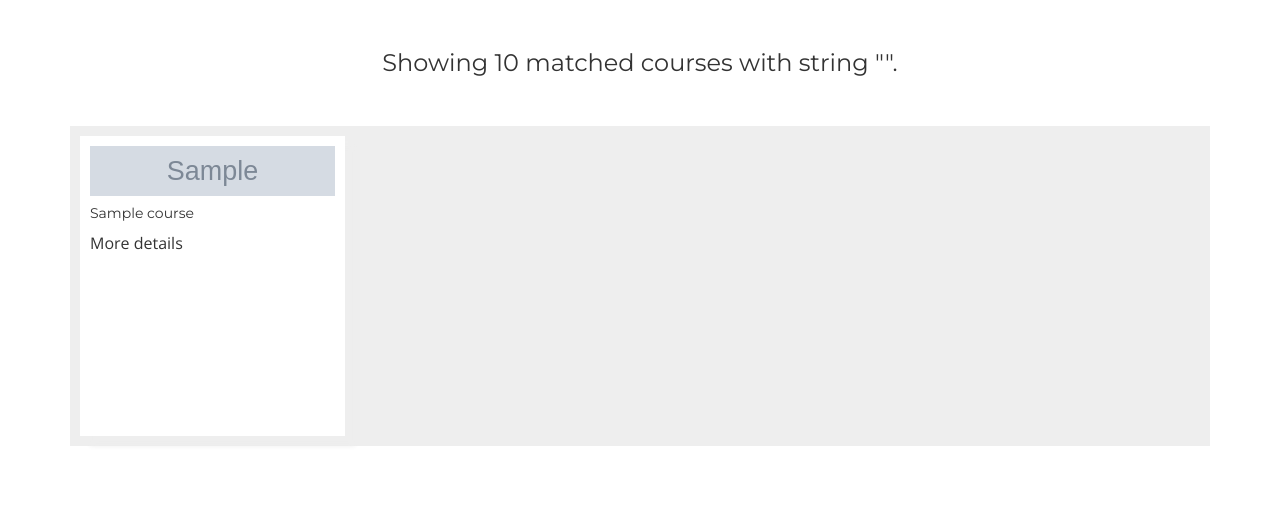
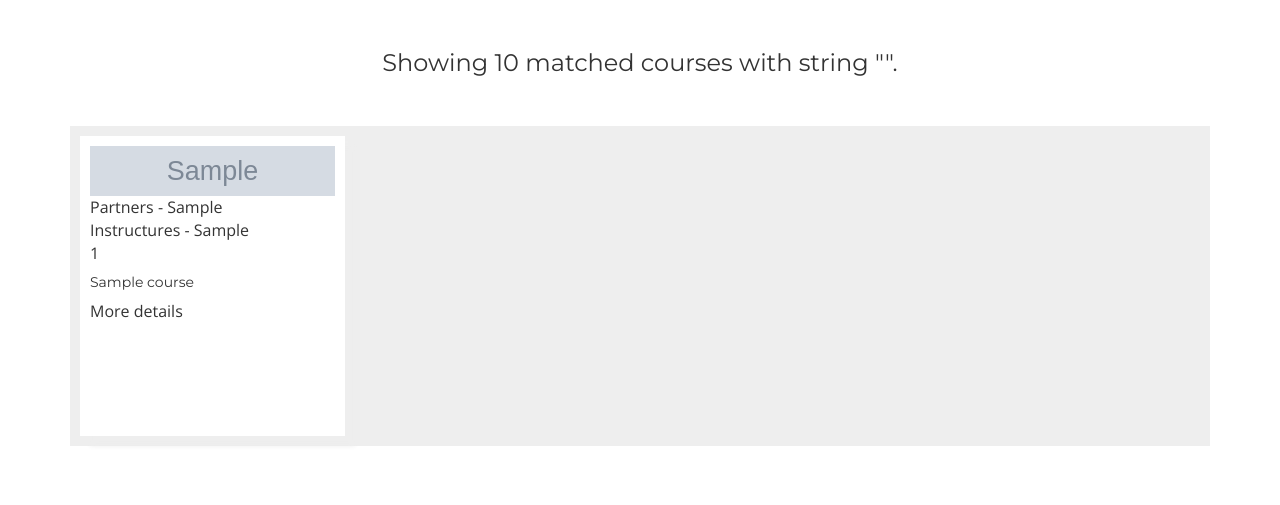
Before and after one commit to spyshiv/Coursera-mockup, a Django app: template templates/search-result.html in a window 1280 px wide. Shown: the part 143-648 px from the top of the page. Run offline with Django 3.2, Linux system fonts and the light colour scheme; the template is opened without the code that fills it: most values are stand-ins (such as "Sample title", 1, 10 or a date in 2020); grey boxes marked "Sample" are stand-in pictures; some libraries are stand-ins or nearby versions.

Commit message:
Minor change

```diff
--- a/coursera/views.py
+++ b/coursera/views.py
@@ -20,7 +20,6 @@ def GetData(request, search_query):
 	url = "https://api.coursera.org/api/courses.v1?q=search&query="
 	fields = "name,partnerIds,instructorIds,partnerLogo"
 	includes = "instructorIds,partnerIds"
-	print "#####", url + search_query + "&fields=" + fields + "&includes=" + includes
 	response = requests.get(url + search_query + "&fields=" + fields + "&includes=" + includes).json()
 	total = response['paging']['total']
 	elements = response['elements']
@@ -28,8 +27,13 @@ def GetData(request, search_query):
 	partners = response['linked']['partners.v1']
 	instructors = response['linked']['instructors.v1']
 	data = zip(elements, partners, instructors)
-	return render(request, 'search-result.html', {'search_query':search_query, 'total':total, 'data':data})
+	return render(request, 'search-result.html', {'search_query':search_query, 'total':total, 'data':data, 'partners':partners})
 
-@register.filter
+@register.filter(name='lookup')
 def get_item(dictionary, key):
-    return dictionary.get(key)
+	print dictionary
+	for item in dictionary:
+		if item['id'] == key:
+			print "############"
+
+	return 1
--- a/templates/search-result.html
+++ b/templates/search-result.html
@@ -2,7 +2,6 @@
 {% load static %}
 {% block content %}
 {% include 'shared/nav.html' %}
-
 <section id="co-search-courses">
     <div class="container">
       <div class="row">
@@ -21,8 +20,9 @@
                     <figure class="co-search-course-img">
                       <a href="https://www.coursera.org/learn/{{course.slug}}" target="_blank"><img src="{{course.partnerLogo}}" alt="img not found"></a>
                       <figcaption class="co-search-course-imgcaption">
-
-                        <!-- <a href="" id="">hehe</a> -->
+                          <a href="">Partners - {{course.partnerIds}}</a><br>
+                          <a href="">Instructures - {{course.instructorIds}}</a>
+                          <p>{{partners|lookup:course.partnerIds}}</p>
 
                       </figcaption>
                     </figure>
```
